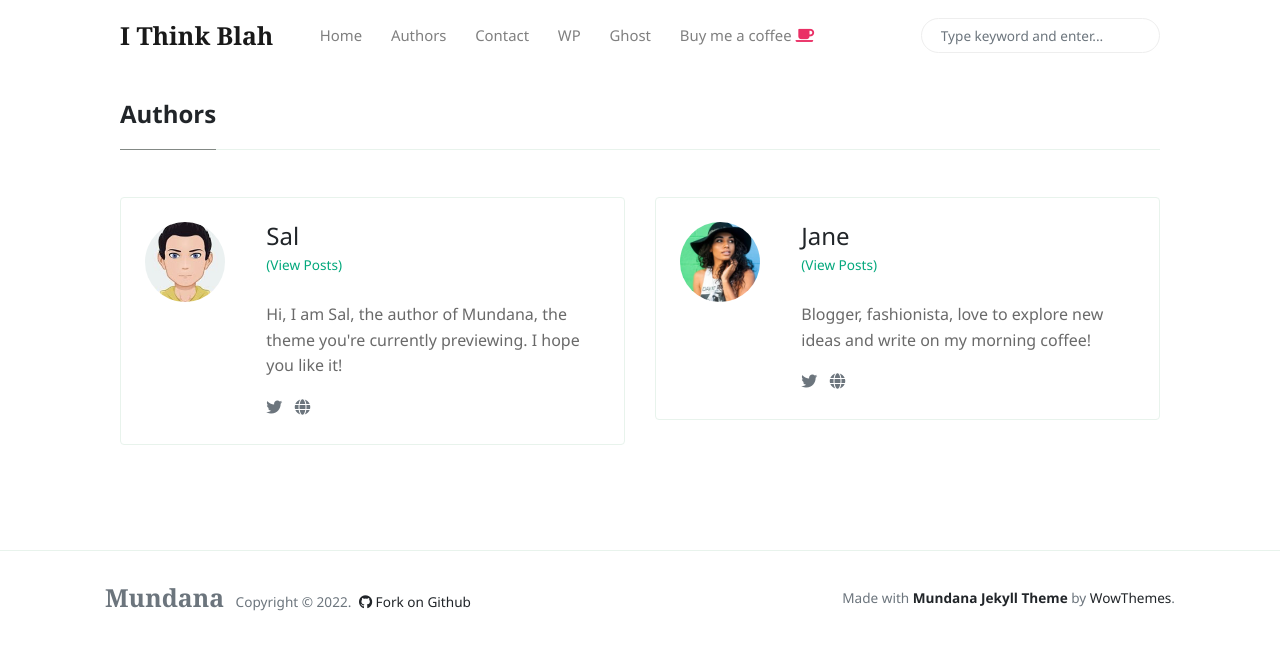
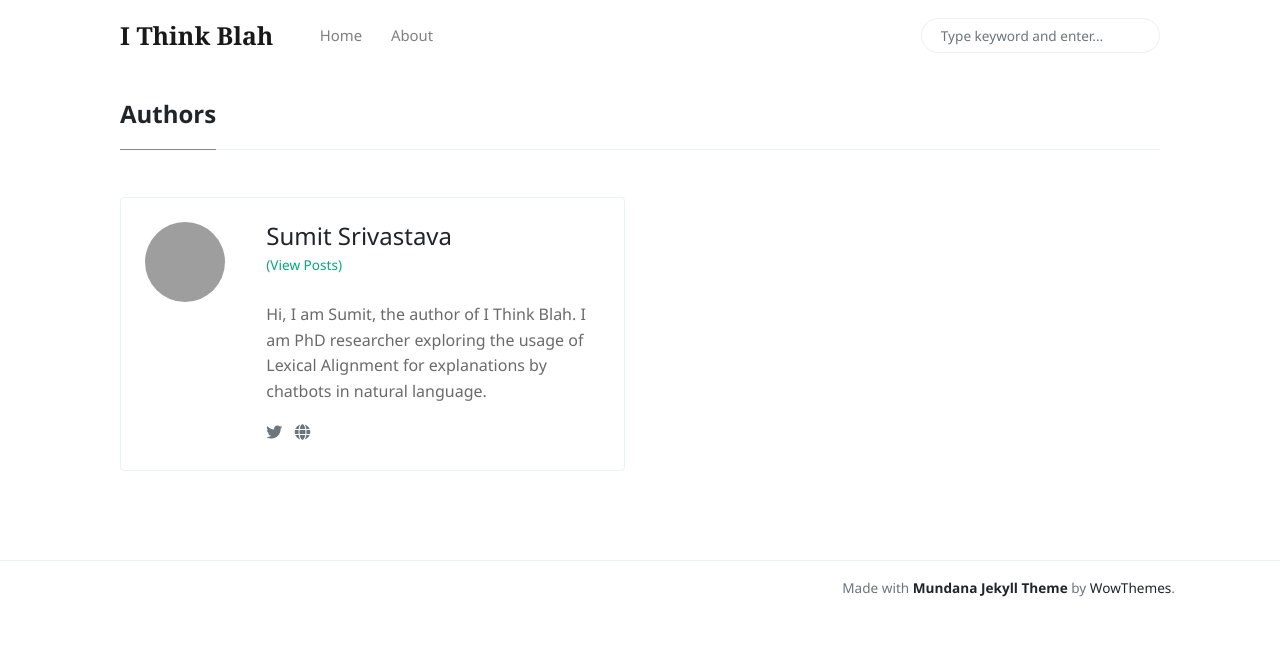
Before and after one commit to sumitsrv/sumitsrv.github.io, a Jekyll site: the page built from _pages/authors-list.html, in a window 1280 px wide. Shown: the top 650 px of the page. Built offline with Jekyll 4.4.1, drawn with Linux system fonts in a browser that asks for light colours; nearby versions of some CDN libraries; grey boxes are pictures that could not be loaded.

Commit message:
Updated basic info

```diff
--- a/_config.yml
+++ b/_config.yml
@@ -4,9 +4,10 @@ description: ''
 logo: 'assets/images/logo.png'
 favicon: 'assets/images/favicon.ico'
 baseurl: ''
-disqus: 'demowebsite'
+disqus: ''
 email: 'srv.sumit@gmail.com'
-mailchimp-list: 'https://wowthemes.us11.list-manage.com/subscribe/post?u=8aeb20a530e124561927d3bd8&amp;id=8c3d2d214b'
+mailchimp-list: ''
+#mailchimp-list: 'https://wowthemes.us11.list-manage.com/subscribe/post?u=8aeb20a530e124561927d3bd8&amp;id=8c3d2d214b'
 
 include: ["_pages"]
 permalink: /:title/
@@ -19,21 +20,13 @@ plugins:
   - jekyll-seo-tag
 
 authors:
-    sal:
-      name:           Sal
-      site:           https://www.wowthemes.net
-      avatar:         /assets/images/avatar1.jpg
-      bio:            "Hi, I am Sal, the author of Mundana, the theme you're currently previewing. I hope you like it!"
-      email:          wowthemesnet@gmail.com
-      twitter:        https://twitter.com/wowthemesnet
-
-    jane:
-      name:           Jane
-      site:           https://www.wowthemes.net
-      avatar:         /assets/images/avatar2.jpg
-      bio:            "Blogger, fashionista, love to explore new ideas and write on my morning coffee!"
-      email:          fakemail@gmail.com
-      twitter:        https://twitter.com/wowthemesnet
+  sumit:
+    name:           Sumit Srivastava
+    site:           https://www.ithinkblah.com
+    avatar:         assets/images/190611_2.jpg
+    bio:            "Hi, I am Sumit, the author of I Think Blah. I am PhD researcher exploring the usage of Lexical Alignment for explanations by chatbots in natural language."
+    email:          srv.sumit@gmail.com
+    twitter:        https://twitter.com/SumSrvt
 
 # Defaults
 defaults:
--- a/_includes/menu-header.html
+++ b/_includes/menu-header.html
@@ -4,9 +4,9 @@
 <a class="nav-link" href="{{site.baseurl}}/index.html">Home</a>
 </li>
 <li class="nav-item">
-<a class="nav-link" href="{{site.baseurl}}/authors-list.html">Authors</a>
+<a class="nav-link" href="{{site.baseurl}}/author.html">About</a>
 </li>
-<li class="nav-item">
+<!--li class="nav-item">
 <a class="nav-link" href="{{site.baseurl}}/contact.html">Contact</a>
 </li>
 <li class="nav-item">
@@ -17,4 +17,4 @@
 </li>
 <li class="nav-item">
 <a target="_blank" class="nav-link" href="https://www.wowthemes.net/donate/">Buy me a coffee <i class="fa fa-coffee text-danger"></i></a>
-</li>
+</li -->
--- a/_includes/sidebar.html
+++ b/_includes/sidebar.html
@@ -1,7 +1,7 @@
-<h5 class="mb-3">Mundana Jekyll Theme</h5>
+<!--h5 class="mb-3">Mundana Jekyll Theme</h5>
 
 <p>Hi! The website you are previewing is a demonstration for Mundana Jekyll theme, hosted on Github, made by <a href="https://www.wowthemes.net/donate/">Sal</a>.</p>
 
 <a target="_blank" href="https://www.wowthemes.net/mundana-jekyll-theme/" class="btn btn-warning d-block mb-2"><i class="fa fa-file"></i> Documentation</a>
 
-<a target="_blank" class="btn btn-danger d-block" href="https://www.wowthemes.net/donate/"><i class="fa fa-coffee"></i> Buy me a coffee</a>
+<a target="_blank" class="btn btn-danger d-block" href="https://www.wowthemes.net/donate/"><i class="fa fa-coffee"></i> Buy me a coffee</a-->
--- a/_layouts/default.html
+++ b/_layouts/default.html
@@ -77,11 +77,11 @@
         <div class="container">
         <div class="row align-items-center justify-content-between">
             <div>
-                <span class="navbar-brand mr-2 mb-0"><strong>Mundana</strong></span>
+                <!--span class="navbar-brand mr-2 mb-0"><strong>Mundana</strong></span>
                 <span>Copyright © <script>document.write(new Date().getFullYear())</script>.</span>
 
-                <!--  Github Repo Star Btn-->
-                <a class="text-dark ml-1" target="_blank" href="https://github.com/wowthemesnet/mundana-theme-jekyll"><i class="fab fa-github"></i> Fork on Github</a>
+                <!--  Github Repo Star Btn>
+                <a class="text-dark ml-1" target="_blank" href="https://github.com/wowthemesnet/mundana-theme-jekyll"><i class="fab fa-github"></i> Fork on Github</a-->
 
             </div>
             <div>
--- a/index.html
+++ b/index.html
@@ -1,9 +1,9 @@
 ---
-title: "Mundana Free Jekyll Theme"
+title: "I Think Blah"
 layout: default
 pagination:
     enabled: true
-description: "A great Jekyll theme developed by Sal @wowthemesnet."
+description: ""
 ---
 
 
```
Also changed, not shown: _pages/author-jane.html (deleted, +0 -26 lines), _pages/author-sal.html (deleted, +0 -26 lines), _pages/author.html (added, +26 -0 lines), 2 other files.
